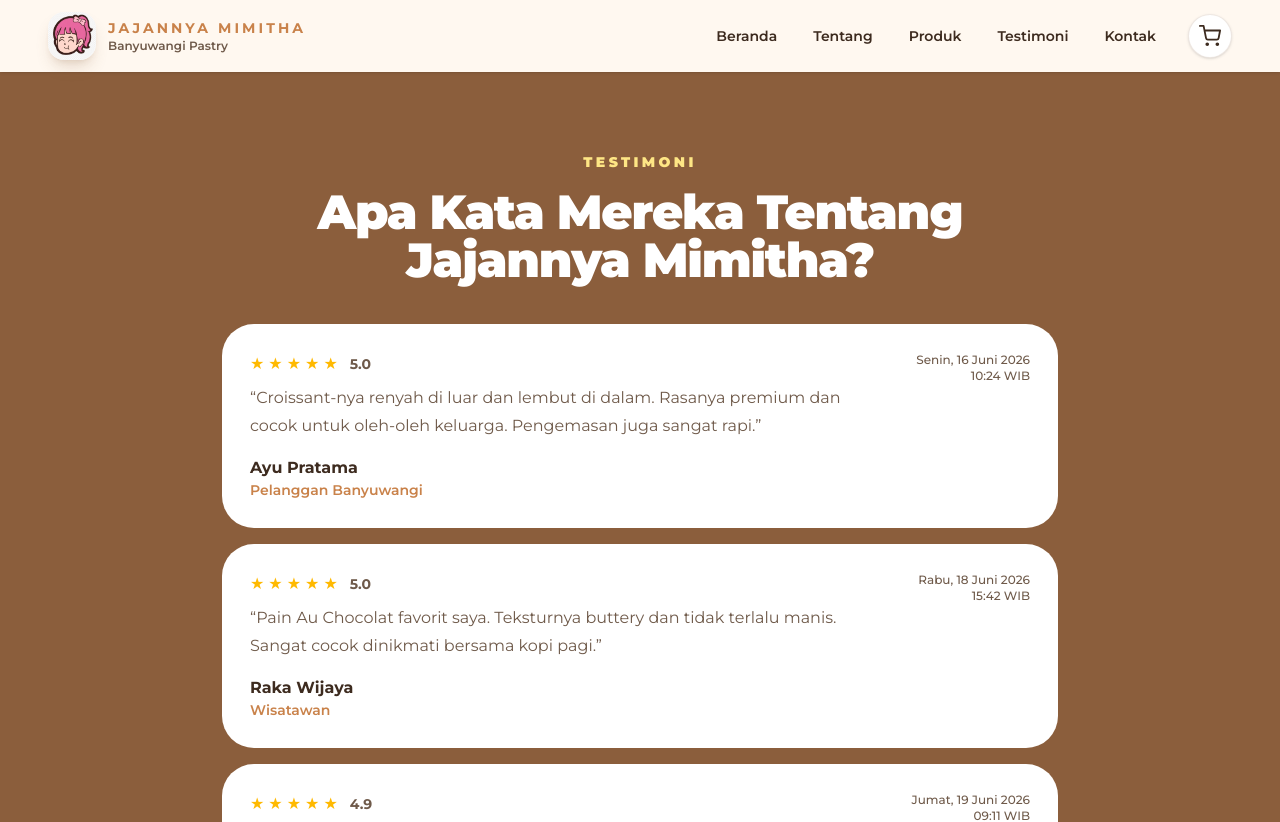
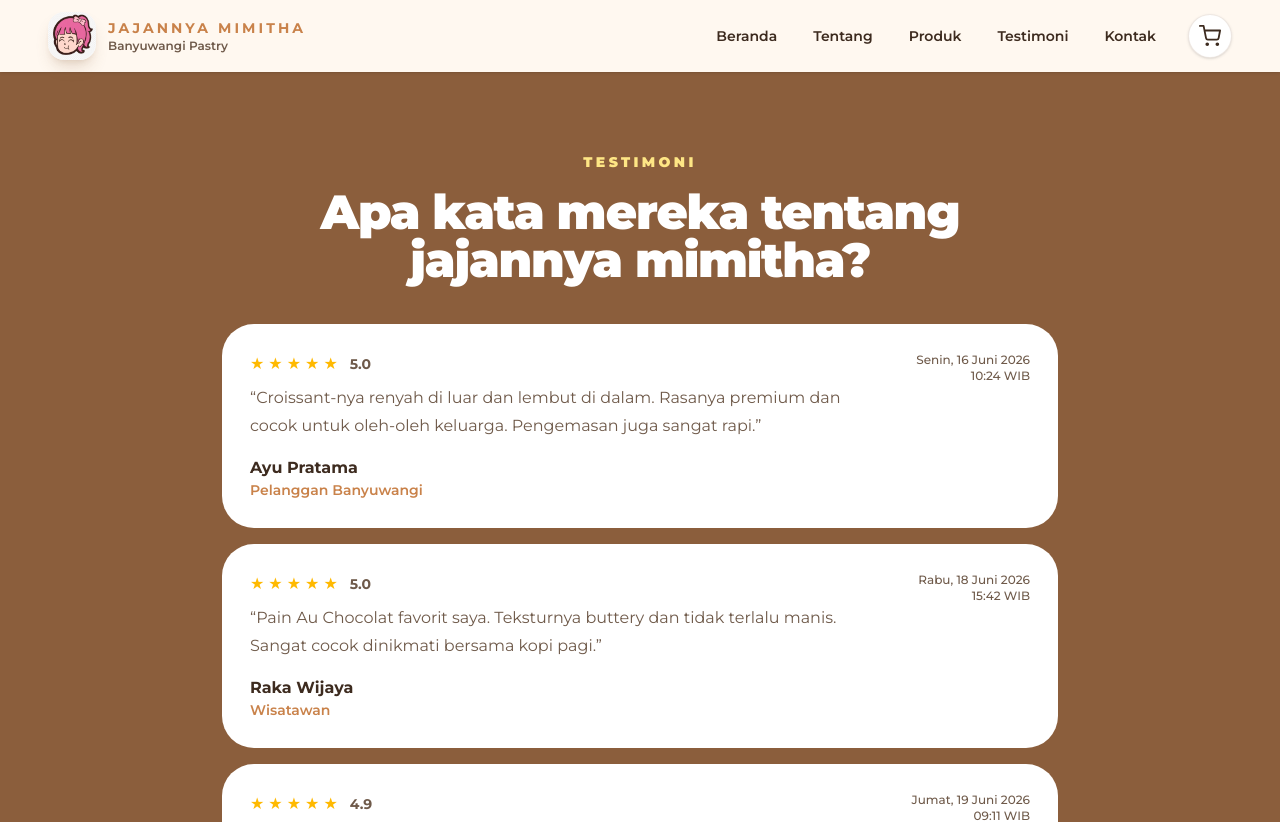
Before and after one commit to Nadiril/Jajannya-Mimitha, a Next.js app: page /testimoni in a window 1280 px wide. Shown: the top 822 px of the page. Built offline with nearby package versions, Linux system fonts and the light colour scheme.

Commit message:
Fix capitalization in ProductSection and TestimonialSection headings for consistency.

```diff
--- a/src/components/ProductSection.jsx
+++ b/src/components/ProductSection.jsx
@@ -27,7 +27,7 @@ export default function ProductSection({ whatsappNumber }) {
       <div className="mx-auto max-w-3xl text-center">
         <p className="text-sm font-black uppercase tracking-[0.24em] text-mimitha-accent">Produk Terlaris</p>
         <h2 className="mt-4 text-3xl font-black tracking-tight text-mimitha-text sm:text-4xl lg:text-5xl">
-          Pilih pastry favorit Anda.
+          Pilih pastry favorit anda.
         </h2>
         <p className="mt-5 max-w-2xl mx-auto text-base leading-7 text-mimitha-muted sm:text-lg sm:leading-8">
           Katalog produk dapat difilter berdasarkan kategori, lalu langsung terhubung ke WhatsApp admin untuk
--- a/src/components/TestimonialSection.jsx
+++ b/src/components/TestimonialSection.jsx
@@ -33,7 +33,7 @@ export default function TestimonialSection() {
       <div className="mx-auto max-w-7xl px-5 py-12 lg:px-8 lg:py-20">
         <div className="mx-auto max-w-3xl text-center text-white">
           <p className="text-sm font-black uppercase tracking-[0.24em] text-amber-200">Testimoni</p>
-          <h2 className="mt-4 text-3xl font-black tracking-tight text-white sm:text-4xl lg:text-5xl">Apa Kata Mereka Tentang Jajannya Mimitha?</h2>
+          <h2 className="mt-4 text-3xl font-black tracking-tight text-white sm:text-4xl lg:text-5xl">Apa kata mereka tentang jajannya mimitha?</h2>
         </div>
 
         <div className="mx-auto mt-10 max-w-[900px] px-5 lg:px-8">
```
